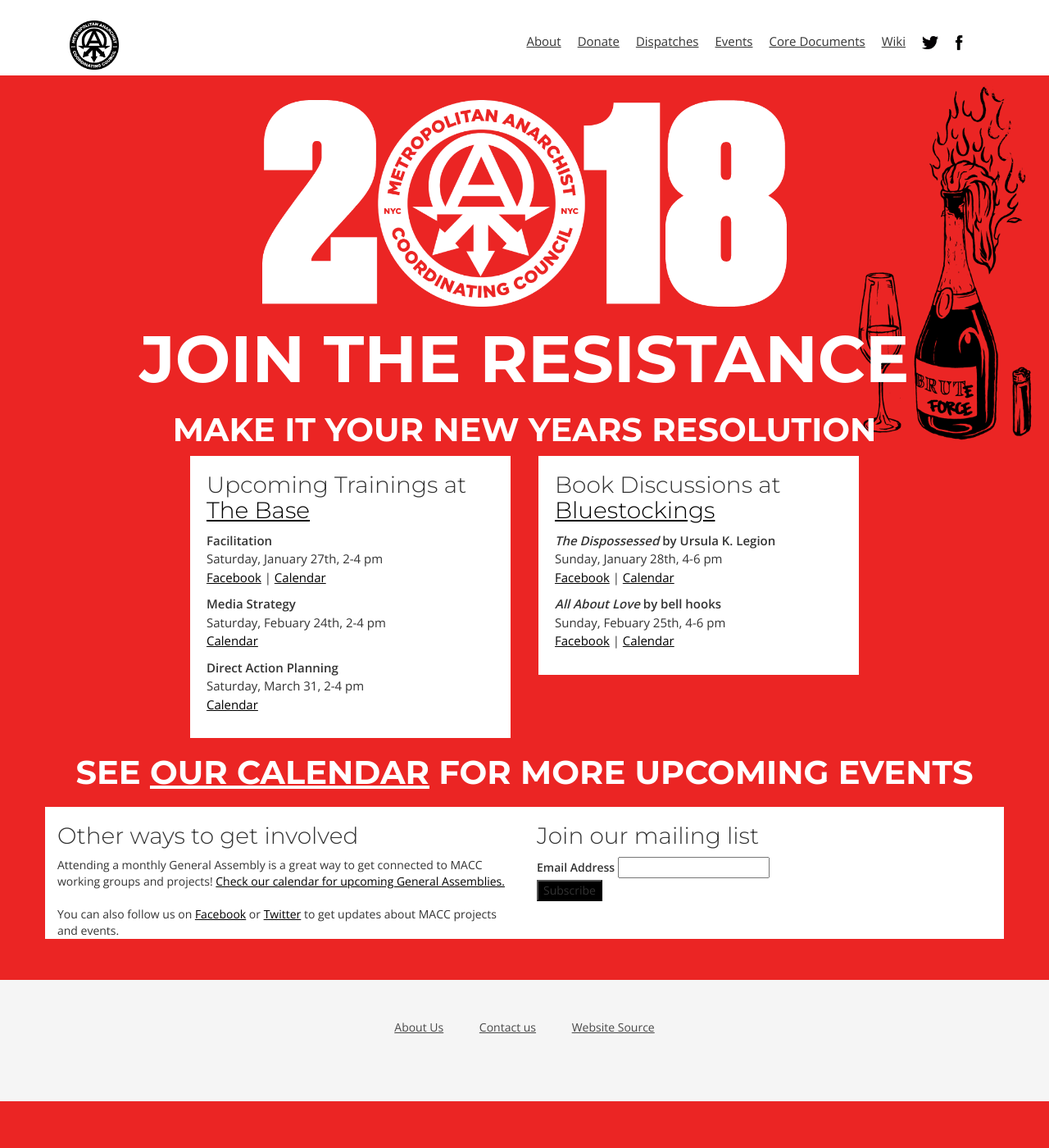
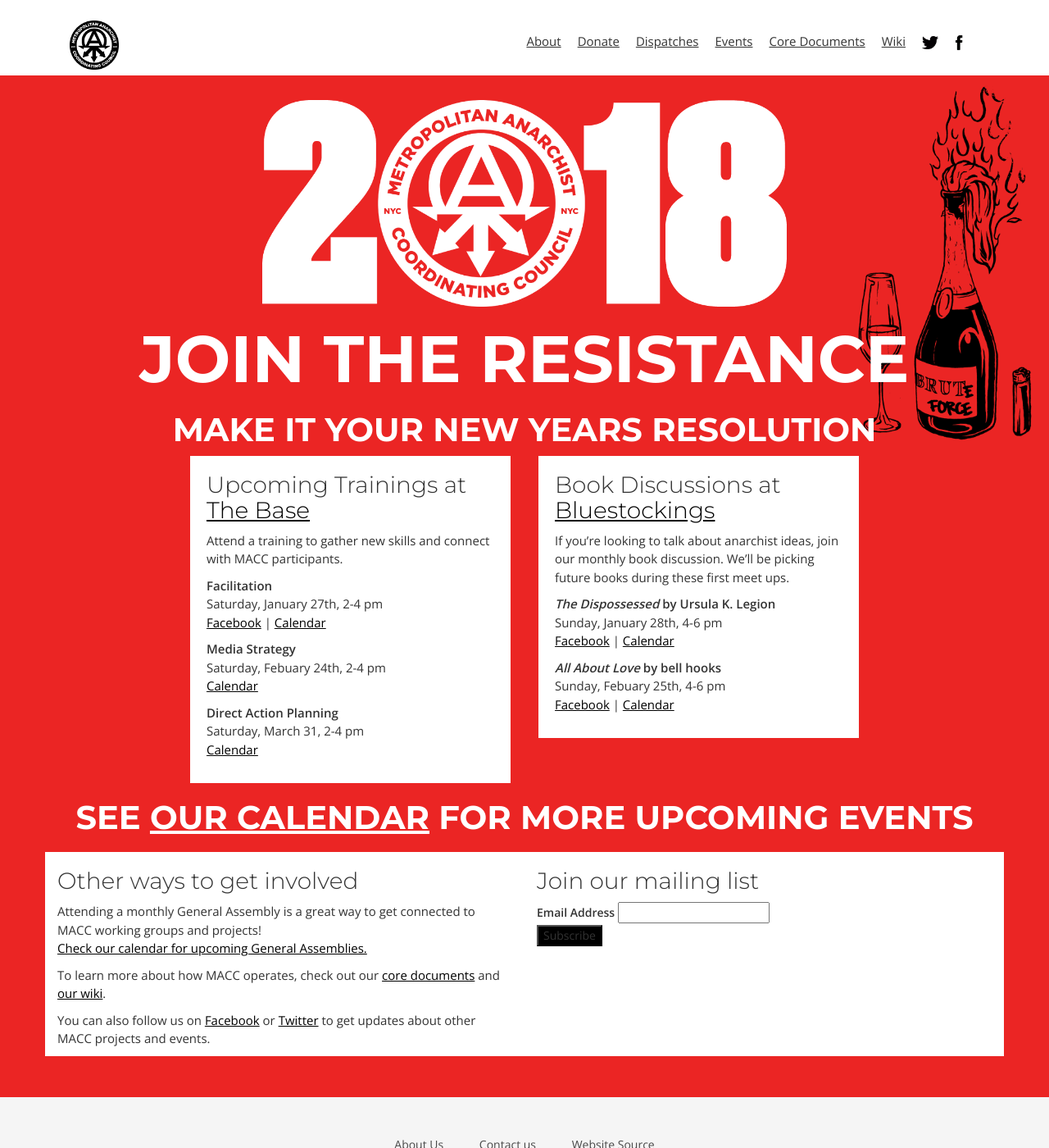
Before and after one commit to MACCNYC/maccnyc.github.io, a Jekyll site: the page built from join.html, in a window 1280 px wide and 1400 px high. Shown: the whole window at 82% size. Built offline with Jekyll 4.4.1, drawn with Linux system fonts in a browser that asks for light colours; some web fonts are replaced; comment, search, counter and statistics services are not loaded.

Commit message:
add descriptions

```diff
--- a/join.html
+++ b/join.html
@@ -112,6 +112,7 @@
     <div class="events-list">
       <h3>Upcoming Trainings at <a href="https://thebasebk.org/">The Base</a></h3>
       <div>
+        <p>Attend a training to gather new skills and connect with MACC participants.</p>
         <p>
           <strong>Facilitation</strong>
           <br/>Saturday, January 27th, 2-4 pm
@@ -137,6 +138,9 @@
     <div class="events-list">
       <h3>Book Discussions at <a href="http://bluestockings.com/">Bluestockings</a></h3>
       <div>
+        <p>
+          If you’re looking to talk about anarchist ideas, join our monthly book discussion. We’ll be picking future books during these first meet ups.
+        </p>
         <p>
           <strong>
             <em>The Dispossessed</em> by Ursula K. Legion
@@ -166,13 +170,23 @@
   <div class="row">
     <div class="col-md-6">
       <h3>Other ways to get involved</h3>
+      <p>
       Attending a monthly General Assembly is a great way to get connected to MACC working groups and projects!
       <a href="/events">Check our calendar for upcoming General Assemblies.</a>
+      </p>
 
-      <br/><br/>
-      You can also follow us on
-          <a href="https://www.facebook.com/MACCnyc/" alt="twitter">Facebook</a> or
-          <a href="http://www.twitter.com/macc_nyc" alt="twitter">Twitter</a> to get updates about MACC projects and events.
+      <p>
+        To learn more about how MACC operates, check out our
+        <a href="/docs">core documents</a> and
+        <a href="https://wiki.macc.nyc">our wiki</a>.
+      </p>
+
+      <p>
+        You can also follow us on
+        <a href="https://www.facebook.com/MACCnyc/" alt="twitter">Facebook</a> or
+        <a href="http://www.twitter.com/macc_nyc" alt="twitter">Twitter</a>
+        to get updates about other MACC projects and events.
+      </p>
     </div>
 
     <div class="col-md-6">
```
